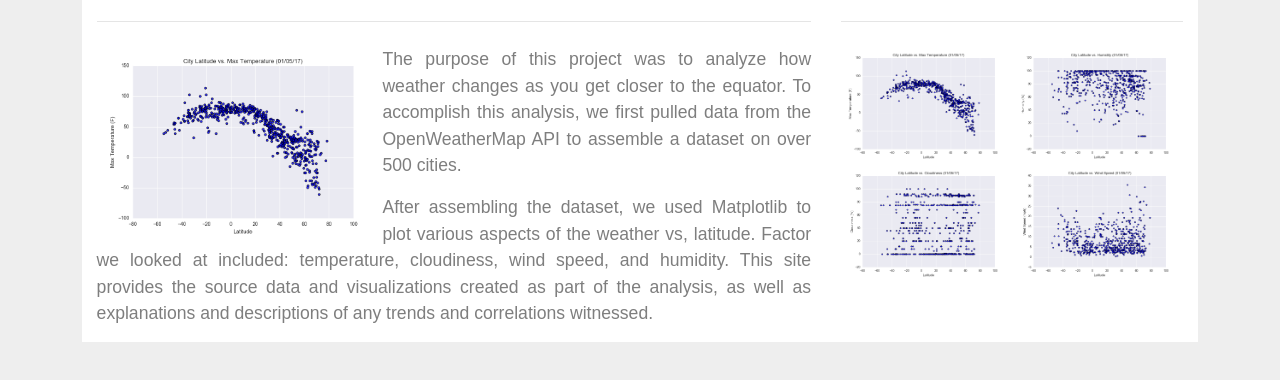
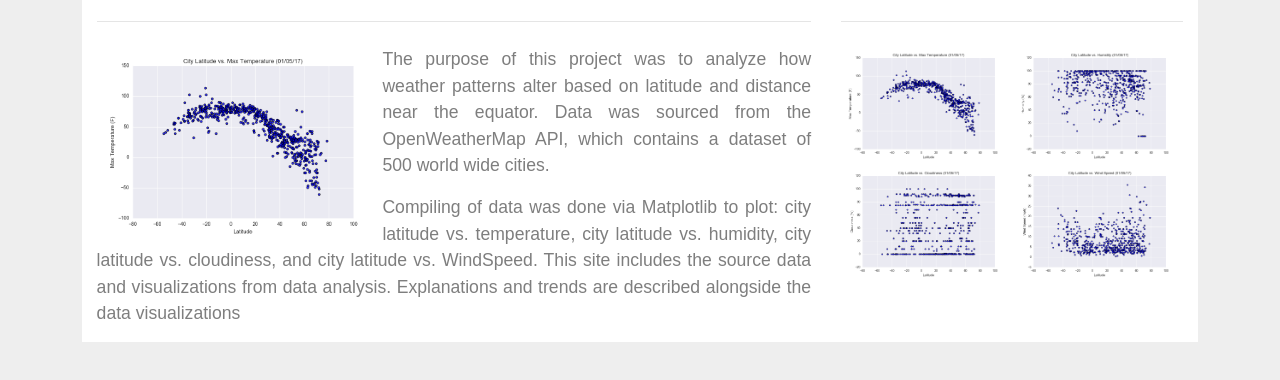
Before and after one commit to cjvilla/Web-Design-Challenge, a plain HTML site: page index.html in a window 1280 px wide. Shown: the part 136-516 px from the top of the page. Drawn offline with nearby package versions, Linux system fonts and the light colour scheme.

Commit message:
Changed purpose explanation

```diff
--- a/index.html
+++ b/index.html
@@ -46,8 +46,8 @@
             <h2 class="text-left">Summary: Latitude vs. X</h2>
             <hr class="my-4">
             <img src="Assets/Images/Fig1.png" alt="Latitude vs Temperature" class="rounded main-image">
-            <p>The purpose of this project was to analyze how weather changes as you get closer to the equator. To accomplish this analysis, we first pulled data from the OpenWeatherMap API to assemble a dataset on over 500 cities.</p>
-            <p>After assembling the dataset, we used Matplotlib to plot various aspects of the weather vs, latitude. Factor we looked at included: temperature, cloudiness, wind speed, and humidity. This site provides the source data and visualizations created as part of the analysis, as well as explanations and descriptions of any trends and correlations witnessed.</p>
+            <p>The purpose of this project was to analyze how weather patterns alter based on latitude and distance near the equator. Data was sourced from the OpenWeatherMap API, which contains a dataset of 500 world wide cities.</p>
+            <p>Compiling of data was done via Matplotlib to plot: city latitude vs. temperature, city latitude vs. humidity, city latitude vs. cloudiness, and city latitude vs. WindSpeed. This site includes the source data and visualizations from data analysis. Explanations and trends are described alongside the data visualizations</p>
         </div>
          <div class="col-sm-12 col-md-4 col-lg-4" >
             <h2 class="text-left">Visualizations</h2>
```
